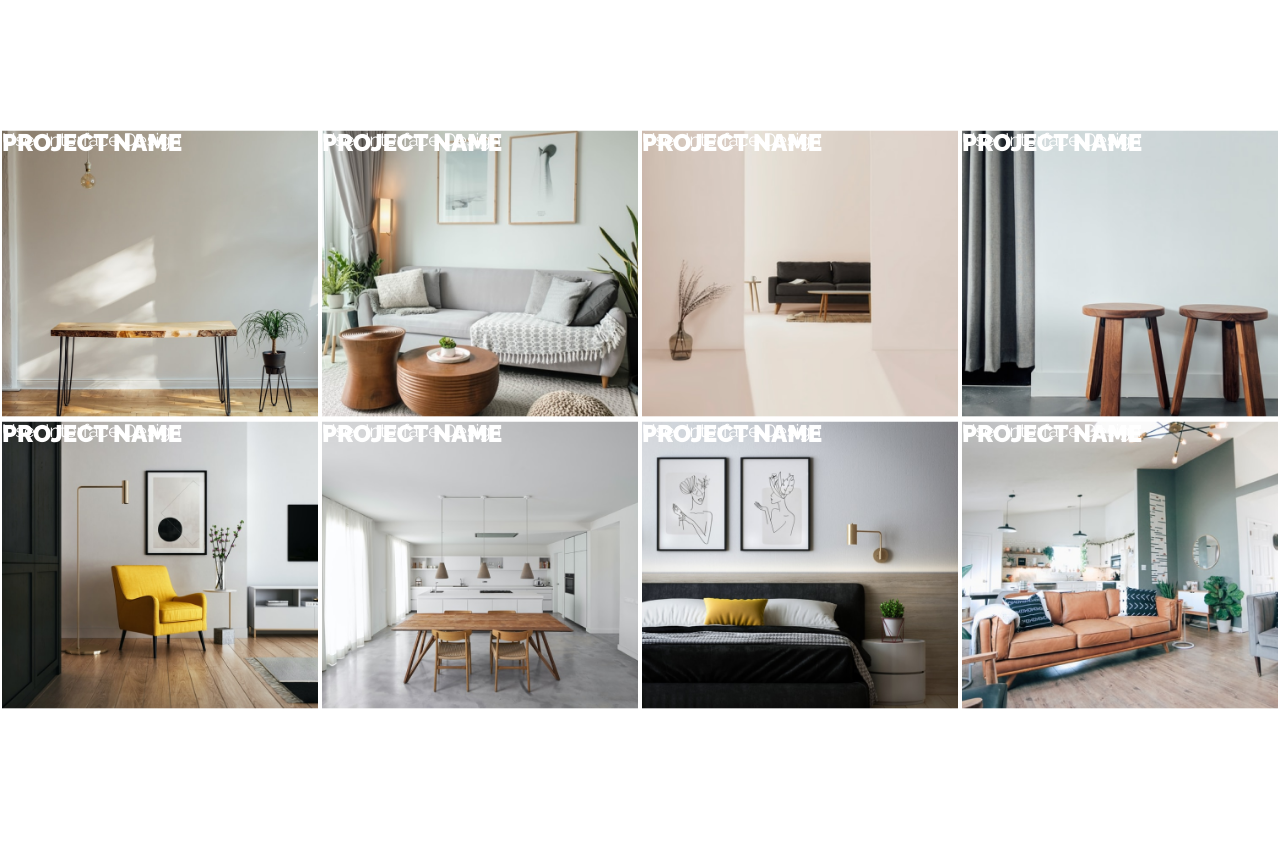
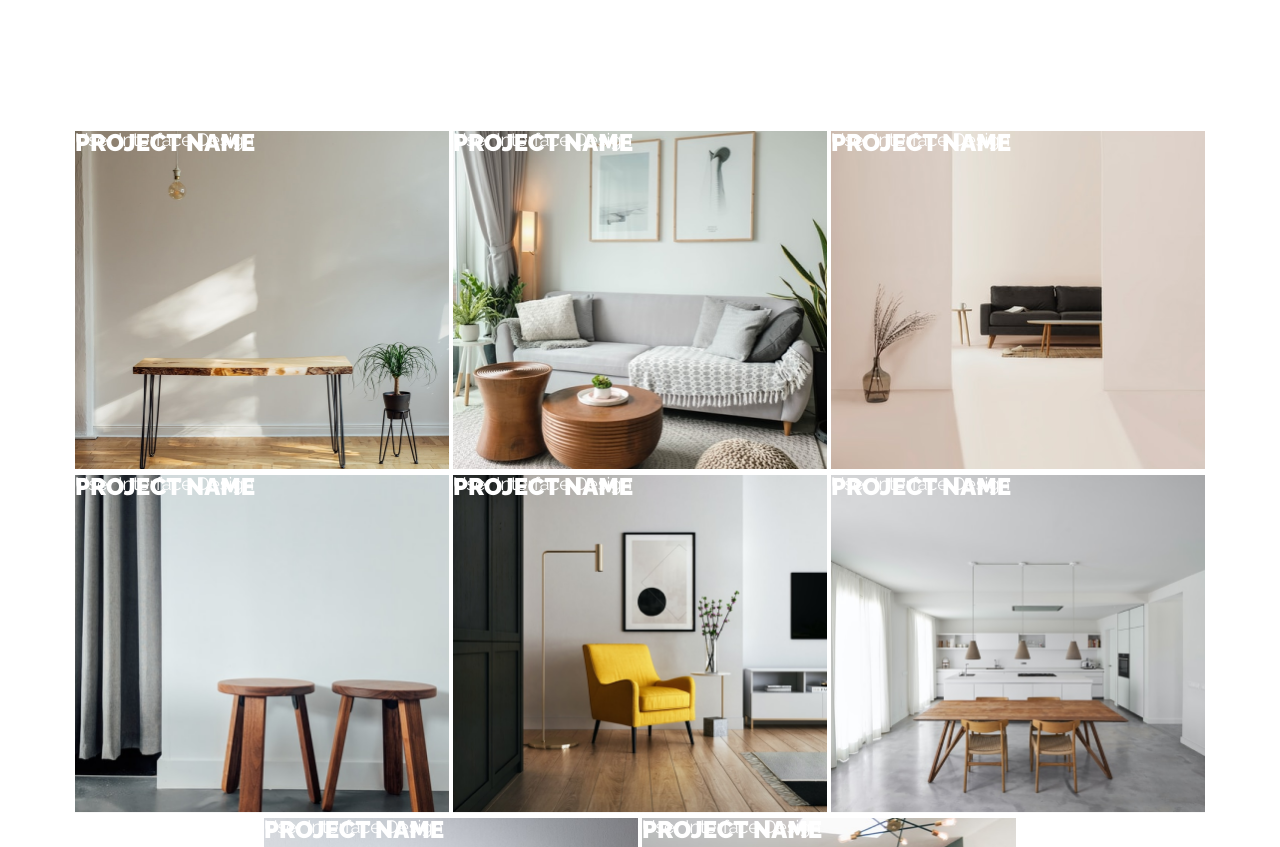
Before and after one commit to Nazareth02/Study-Project__1, a website built with Parcel: page src/index.html in a window 1280 px wide. Shown: the part 1583-2430 px from the top of the page. Before the commit the page ends 2297 px from the top, so only its background shows below. Built offline with nearby package versions, Linux system fonts and the light colour scheme.

Commit message:
section works with adaptive

```diff
--- a/src/sass/works.scss
+++ b/src/sass/works.scss
@@ -7,7 +7,7 @@
     position: relative;
     border: 2px solid #fff;
     border-bottom: none;
-    max-width: 25%;
+    max-width: 378px;
     &:hover {
       @include works__image-hover;
     }
```
